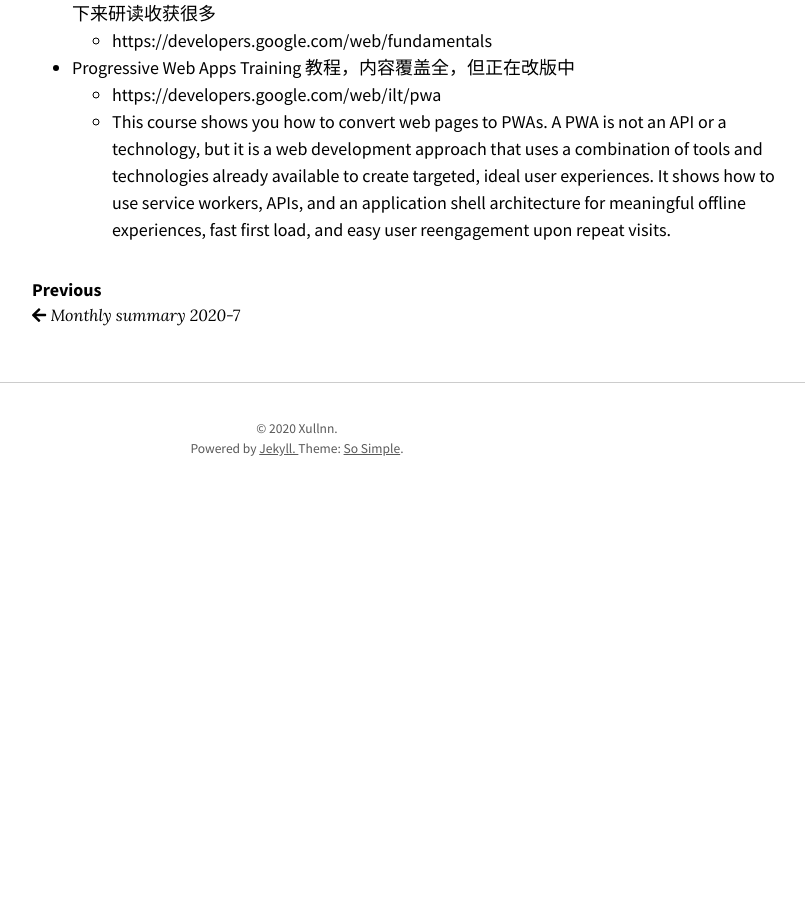
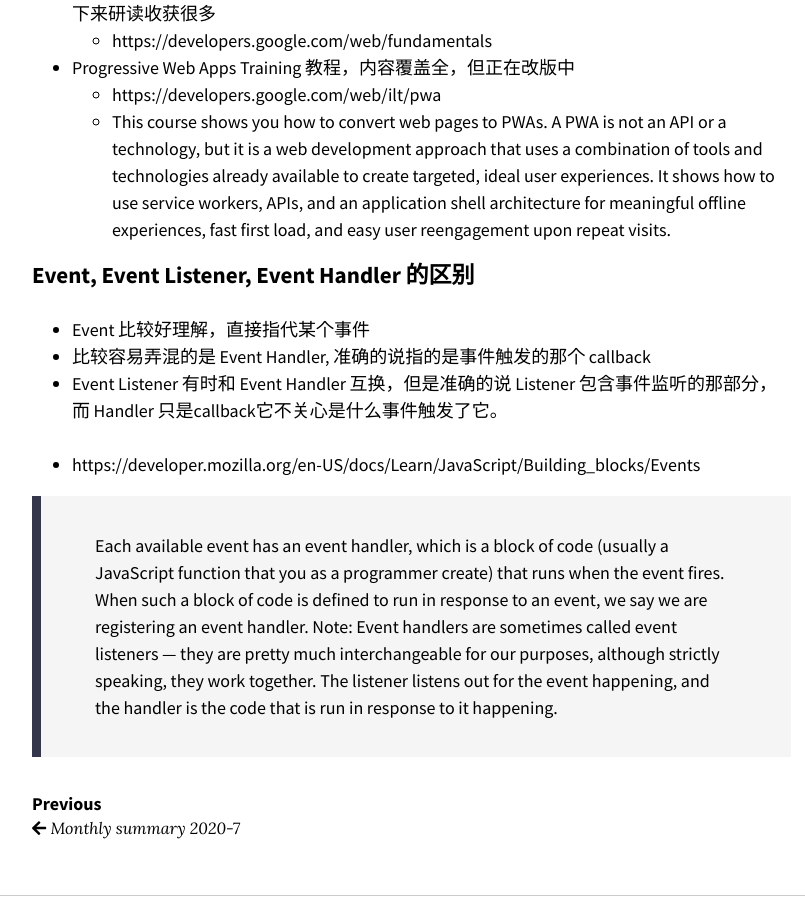
Before and after one commit to uidoyen/xullnn.github.io, a Jekyll site: the page built from _posts/2020-8-1-monthly-summary.md, in a window 1280 px wide and 900 px high, scrolled down 3458 px. Shown: the whole window, without its empty margins (343-1148 px from the left). Built offline with Jekyll 4.4.1, drawn with Linux system fonts in a browser that asks for light colours; nearby versions of some CDN libraries; before the commit the page ends 3989 px from its top, so only the background shows below that.

Commit message:
regular update

```diff
--- a/_posts/2020-8-1-monthly-summary.md
+++ b/_posts/2020-8-1-monthly-summary.md
@@ -102,3 +102,14 @@ Promise.resolve("Ohoooo!").then((a) => return a).then("guess what")
 - Progressive Web Apps Training 教程，内容覆盖全，但正在改版中
   - https://developers.google.com/web/ilt/pwa
   - This course shows you how to convert web pages to PWAs. A PWA is not an API or a technology, but it is a web development approach that uses a combination of tools and technologies already available to create targeted, ideal user experiences. It shows how to use service workers, APIs, and an application shell architecture for meaningful offline experiences, fast first load, and easy user reengagement upon repeat visits.
+
+
+### Event, Event Listener, Event Handler 的区别
+
+- Event 比较好理解，直接指代某个事件
+- 比较容易弄混的是 Event Handler, 准确的说指的是事件触发的那个 callback
+- Event Listener 有时和 Event Handler 互换，但是准确的说 Listener 包含事件监听的那部分，而 Handler 只是callback它不关心是什么事件触发了它。
+
+- https://developer.mozilla.org/en-US/docs/Learn/JavaScript/Building_blocks/Events
+
+> Each available event has an event handler, which is a block of code (usually a JavaScript function that you as a programmer create) that runs when the event fires. When such a block of code is defined to run in response to an event, we say we are registering an event handler. Note: Event handlers are sometimes called event listeners — they are pretty much interchangeable for our purposes, although strictly speaking, they work together. The listener listens out for the event happening, and the handler is the code that is run in response to it happening.
```
